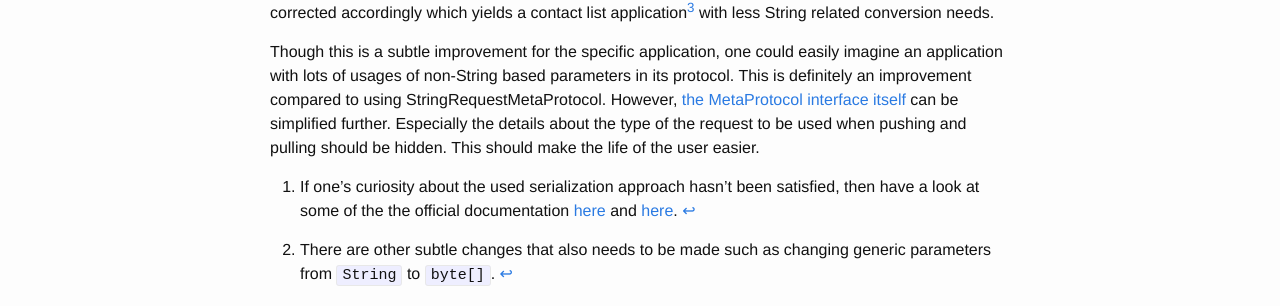
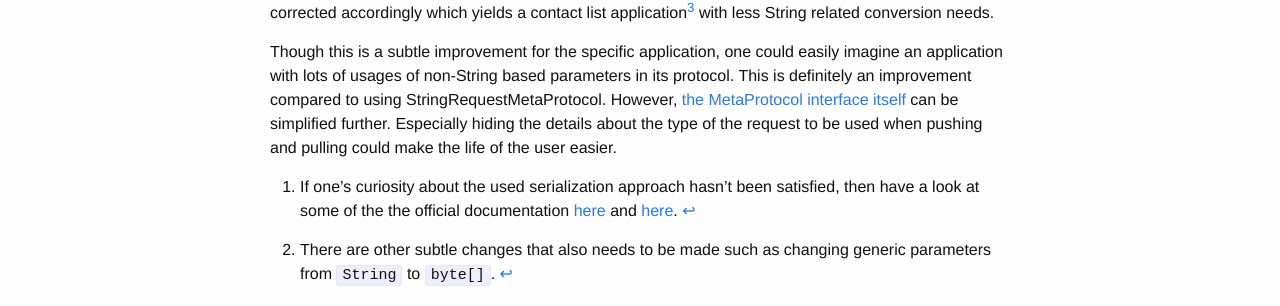
Before and after one commit to jakobehmsen/permoize, a Jekyll site: the page built from _posts/2014-11-09-simplifiying-argument-pushing-and-pulling.markdown, in a window 1280 px wide. Shown: the part 1200-1506 px from the top of the page. Built offline with Jekyll 4.4.1, drawn with Linux system fonts in a browser that asks for light colours; Markdown is read by kramdown in place of the engine named in the settings.

Commit message:
Updated posts.
Signed-off-by: Jakob Brandsborg Ehmsen <jakobehmsen.github@gmail.com>

```diff
--- a/_posts/2014-11-09-simplifiying-argument-pushing-and-pulling.markdown
+++ b/_posts/2014-11-09-simplifiying-argument-pushing-and-pulling.markdown
@@ -36,7 +36,7 @@ void delete(int index);
 
 After the above transformation, the usage and implementation of ContactList must of course be corrected accordingly which yields a contact list application[^3] with less String related conversion needs.
 
-Though this is a subtle improvement for the specific application, one could easily imagine an application with lots of usages of non-String based parameters in its protocol. This is definitely an improvement compared to using StringRequestMetaProtocol. However, [the MetaProtocol interface itself](https://github.com/jakobehmsen/permoize/blob/master/eclipse/src/permoize/MetaProtocol.java) can be simplified further. Especially the details about the type of the request to be used when pushing and pulling should be hidden. This should make the life of the user easier.
+Though this is a subtle improvement for the specific application, one could easily imagine an application with lots of usages of non-String based parameters in its protocol. This is definitely an improvement compared to using StringRequestMetaProtocol. However, [the MetaProtocol interface itself](https://github.com/jakobehmsen/permoize/blob/master/eclipse/src/permoize/MetaProtocol.java) can be simplified further. Especially hiding the details about the type of the request to be used when pushing and pulling could make the life of the user easier.
 
 [^1]: If one's curiosity about the used serialization approach hasn't been satisfied, then have a look at some of the the official documentation [here](https://docs.oracle.com/javase/8/docs/api/java/io/Serializable.html) and [here](https://docs.oracle.com/javase/tutorial/jndi/objects/serial.html).
 [^2]: There are other subtle changes that also needs to be made such as changing generic parameters from `String` to `byte[]`.
```
